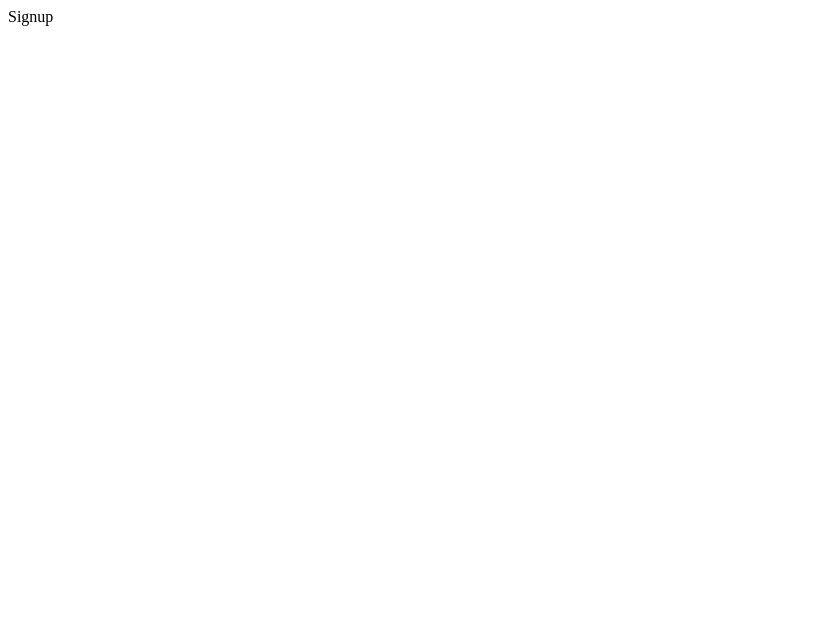
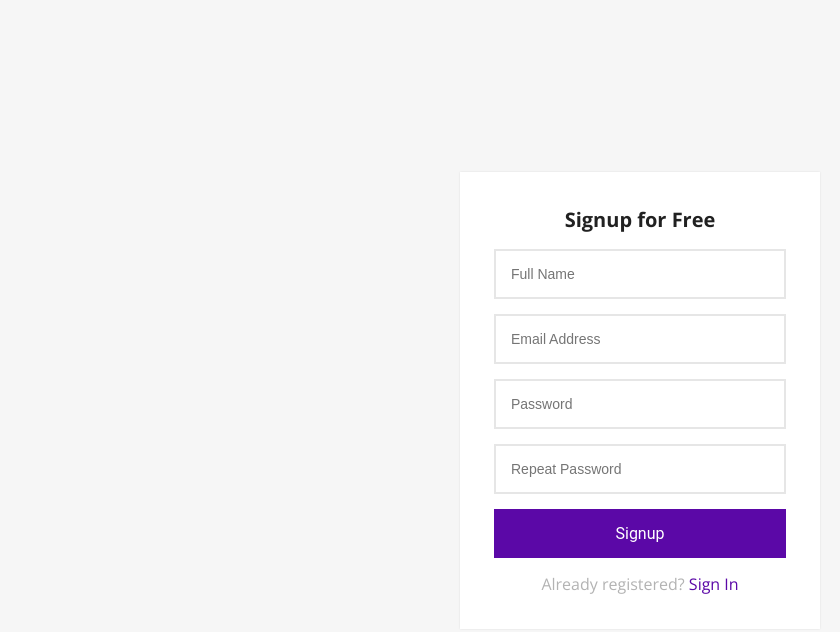
Before and after one commit to anujababy1/user-management, a React (Vite) app in the folder react/: page /signup in a window 1280 px wide. Shown: the top 632 px of the page, without its empty margins (0-840 px from the left). Built offline with nearby package versions, Linux system fonts and the light colour scheme.

Commit message:
UI : Layout & login and Register pages

```diff
--- a/react/src/components/layouts/DefaultLayout.jsx
+++ b/react/src/components/layouts/DefaultLayout.jsx
@@ -1,5 +1,5 @@
 import { useContext } from "react";
-import { Navigate, Outlet } from "react-router-dom";
+import { Navigate, Outlet, Link } from "react-router-dom";
  import StateContext from "../../store/ContextProvider";
 const DefaultLayout = ()=>{
 
@@ -9,10 +9,37 @@
        return <Navigate to='/login'></Navigate>
     }
 
+    const onLogout = (e)=>{
+        e.preventDefault;
+    }
+
     return (
-    <>
-        <Outlet/>
-    </>
+        <div id="defaultLayout">
+            <aside>
+                <Link to="/dashboard">Dashboard</Link>
+                <Link to="/users">Users</Link>
+            </aside>
+            <div className="content">
+                <header>
+                <div>
+                    Header
+                </div>
+
+                <div>
+                    {ctx.user.name} &nbsp; &nbsp;
+                    <a onClick={onLogout} className="btn-logout" href="#">Logout</a>
+                </div>
+                </header>
+                <main>
+                <Outlet/>
+                </main>
+                {/* {notification &&
+                <div className="notification">
+                    {notification}
+                </div>
+                } */}
+            </div>
+    </div>
     )
 }
 
--- a/react/src/components/layouts/GuestLayout.jsx
+++ b/react/src/components/layouts/GuestLayout.jsx
@@ -11,9 +11,9 @@
     }
 
     return (
-    <>
-    <Outlet/>
-    </>
+        <div id="guestLayout">
+            <Outlet />
+        </div>
     )
 }
 
--- a/react/src/index.css
+++ b/react/src/index.css
@@ -0,0 +1,243 @@
+@import url('https://fonts.googleapis.com/css2?family=Open+Sans:ital,wght@0,300;0,400;0,500;0,600;0,700;0,800;1,300;1,400;1,500;1,600;1,700;1,800&display=swap');
+
+* {
+    box-sizing: border-box;
+}
+html, body, #root, #defaultLayout, #guestLayout {
+    min-height: 100vh;
+}
+
+h1, h2, h3, h4, h5, h6, p {
+    margin: 0;
+}
+
+body {
+    font-family: 'Open Sans', sans-serif;
+    margin: 0;
+    padding: 0;
+    font-size: 14px;
+    color: #212121;
+    background-color: #f6f6f6;
+}
+
+input {
+    outline: 0;
+    background: #ffffff;
+    width: 100%;
+    border: 2px solid #e6e6e6;
+    margin: 0 0 15px;
+    padding: 15px;
+    box-sizing: border-box;
+    font-size: 14px;
+    transition: all 0.3s;
+}
+
+input:focus {
+    border-color: #5b08a7;
+}
+
+.btn,
+.btn-add,
+.btn-edit,
+.btn-delete {
+    font-family: "Roboto", sans-serif;
+    outline: 0;
+    background: #5b08a7;
+    border: 0;
+    text-decoration: none;
+    padding: 15px;
+    color: #FFFFFF;
+    font-size: 16px;
+    -webkit-transition: all 0.3 ease;
+    transition: all 0.3 ease;
+    cursor: pointer;
+}
+
+.btn-block {
+    width: 100%;
+}
+
+.btn-add,
+.btn-edit,
+.btn-delete{
+    padding: 0.5rem 0.75rem;
+    font-size: 14px;
+    border-radius: 4px;
+}
+.btn-add {
+    background-color: #00a762;
+}
+.btn-delete {
+    background-color: #b72424;
+}
+
+.btn-logout {
+    text-decoration: none;
+    padding: 0.75rem 1.5rem;
+    color: #212121;
+    transition: all 0.3s;
+    border-radius: 6px;
+}
+.btn-logout:hover {
+    background-color: rgba(0, 0, 0, 0.1);
+}
+
+.btn:hover,
+.btn:active,
+.btn:focus {
+    background: #5b08a7;
+}
+
+.text-center {
+    text-align: center;
+}
+
+table {
+    width: 100%;
+    border-spacing: 0;
+    border-collapse: collapse;
+}
+
+table > thead > tr > th {
+    text-align: left;
+    padding: 0.5rem 0.5rem;
+    background-color: #efefef;
+}
+
+table > tbody > tr > td {
+    padding: 0.5rem 0.5rem;
+    border-bottom: 1px solid #efefef;
+    white-space: nowrap;
+}
+
+.card {
+    background-color: #FFF;
+    border-radius: 0.5rem;
+    box-shadow: 1px 1px 3px rgba(0, 0, 0, 0.1);
+    padding: 1.25rem 1.5rem;
+    margin-bottom: 1rem;
+    margin-top: 0.5rem;
+}
+
+.alert {
+    padding: 1rem;
+    background-color: #ff4040;
+    color: white;
+    border-radius: 0.5rem;
+    margin-bottom: 1rem;
+}
+
+.notification {
+    position: fixed;
+    right: 1rem;
+    bottom: 1rem;
+    z-index: 100;
+    padding: 1rem 1.5rem;
+    background-color: #00a762;
+    color: white;
+    border-radius: 0.5rem;
+}
+
+/* Login/Signup forms*/
+
+.login-signup-form {
+    height: 100vh;
+    display: flex;
+    justify-content: center;
+    align-items: center;
+}
+
+.login-signup-form .form {
+    width: 360px;
+    position: relative;
+    z-index: 1;
+    background: #FFFFFF;
+    max-width: 360px;
+    padding: 34px;
+    box-shadow: 0 0 2px 0 rgba(0, 0, 0, 0.1);
+}
+
+.login-signup-form .title {
+    font-size: 20px;
+    margin-bottom: 1rem;
+    text-align: center;
+}
+
+.login-signup-form .form .message {
+    margin: 15px 0 0;
+    color: #b3b3b3;
+    font-size: 16px;
+    text-align: center;
+}
+
+.login-signup-form .form .message a {
+    color: #5b08a7;
+    text-decoration: none;
+}
+
+/* Login/Signup form */
+
+
+#defaultLayout {
+    display: flex;
+}
+
+#defaultLayout aside {
+    width: 240px;
+    background-color: #5b08a7;
+    padding: 1rem
+}
+
+#defaultLayout aside > a {
+    display: block;
+    padding: 0.75rem 1rem;
+    border-radius: 6px;
+    color: white;
+    text-decoration: none;
+    transition: all 0.2s;
+}
+
+#defaultLayout aside > a:hover {
+    background-color: rgba(0, 0, 0, 0.2);
+}
+
+#defaultLayout .content {
+    flex: 1;
+}
+
+#defaultLayout header {
+    height: 80px;
+    padding: 2rem 3rem;
+    background-color: white;
+    box-shadow: 1px 1px 2px rgba(0, 0, 0, 0.2);
+    display: flex;
+    justify-content: space-between;
+    align-items: center;
+}
+
+#defaultLayout main {
+    padding: 2rem;
+}
+
+.animated {
+    -webkit-animation-duration: 0.3s;
+    animation-duration: 0.3s;
+    -webkit-animation-fill-mode: both;
+    animation-fill-mode: both;
+}
+
+.fadeInDown {
+    -webkit-animation-name: fadeInDown;
+    animation-name: fadeInDown;
+}
+
+@keyframes fadeInDown {
+    0% {
+        opacity: 0;
+        transform: translateY(-20px);
+    }
+    100% {
+        opacity: 1;
+        transform: translateY(0);
+    }
+}
--- a/react/src/pages/auth/Login.jsx
+++ b/react/src/pages/auth/Login.jsx
@@ -1,10 +1,34 @@
-
+import { useRef,useState } from "react";
+import {Link} from 'react-router-dom';
 const Login = ()=>{
 
+    const [message,setMessage] = useState(null);
+    const emailRef = useRef();
+    const passwordRef = useRef();
+
+    const onSubmit = (e)=>{
+        e.preventDefault();
+    }
+
     return (
-        <div>
-            Login
-        </div>
+        <div className="login-signup-form animated fadeInDown">
+      <div className="form">
+        <form onSubmit={onSubmit}>
+          <h1 className="title">Login into your account</h1>
+
+          {message &&
+            <div className="alert">
+              <p>{message}</p>
+            </div>
+          }
+
+          <input ref={emailRef} type="email" placeholder="Email"/>
+          <input ref={passwordRef} type="password" placeholder="Password"/>
+          <button className="btn btn-block">Login</button>
+          <p className="message">Not registered? <Link to="/signup">Create an account</Link></p>
+        </form>
+      </div>
+    </div>
     )
 
 };
--- a/react/src/pages/auth/Signup.jsx
+++ b/react/src/pages/auth/Signup.jsx
@@ -1,10 +1,39 @@
-
+import { useRef, useState } from "react";
+import {Link} from 'react-router-dom';
 const Signup = ()=>{
 
+    const nameRef = useRef();
+    const emailRef = useRef();
+    const passwordRef = useRef();
+    const passwordConfirmationRef = useRef();
+    const [errors,setError] = useState(null);
+
+
+    const onSubmit = (e)=>{
+        e.preventDefault();
+    }
+
     return (
-        <div>
-            Signup
-        </div>
+        <div className="login-signup-form animated fadeInDown">
+      <div className="form">
+        <form onSubmit={onSubmit}>
+          <h1 className="title">Signup for Free</h1>
+          {errors &&
+            <div className="alert">
+              {Object.keys(errors).map(key => (
+                <p key={key}>{errors[key][0]}</p>
+              ))}
+            </div>
+          }
+          <input ref={nameRef} type="text" placeholder="Full Name"/>
+          <input ref={emailRef} type="email" placeholder="Email Address"/>
+          <input ref={passwordRef} type="password" placeholder="Password"/>
+          <input ref={passwordConfirmationRef} type="password" placeholder="Repeat Password"/>
+          <button className="btn btn-block">Signup</button>
+          <p className="message">Already registered? <Link to="/login">Sign In</Link></p>
+        </form>
+      </div>
+    </div>
     )
 
 };
--- a/react/src/store/ContextProvider.jsx
+++ b/react/src/store/ContextProvider.jsx
@@ -10,7 +10,7 @@
 export const ContextProvider = (props)=>{
 
 
-    const [user,setUser] = useState({});
+    const [user,setUser] = useState({name:''});
     const [token,setToken] = useState(localStorage.getItem('token'));
 
     function setTokenHandler(token){
```
